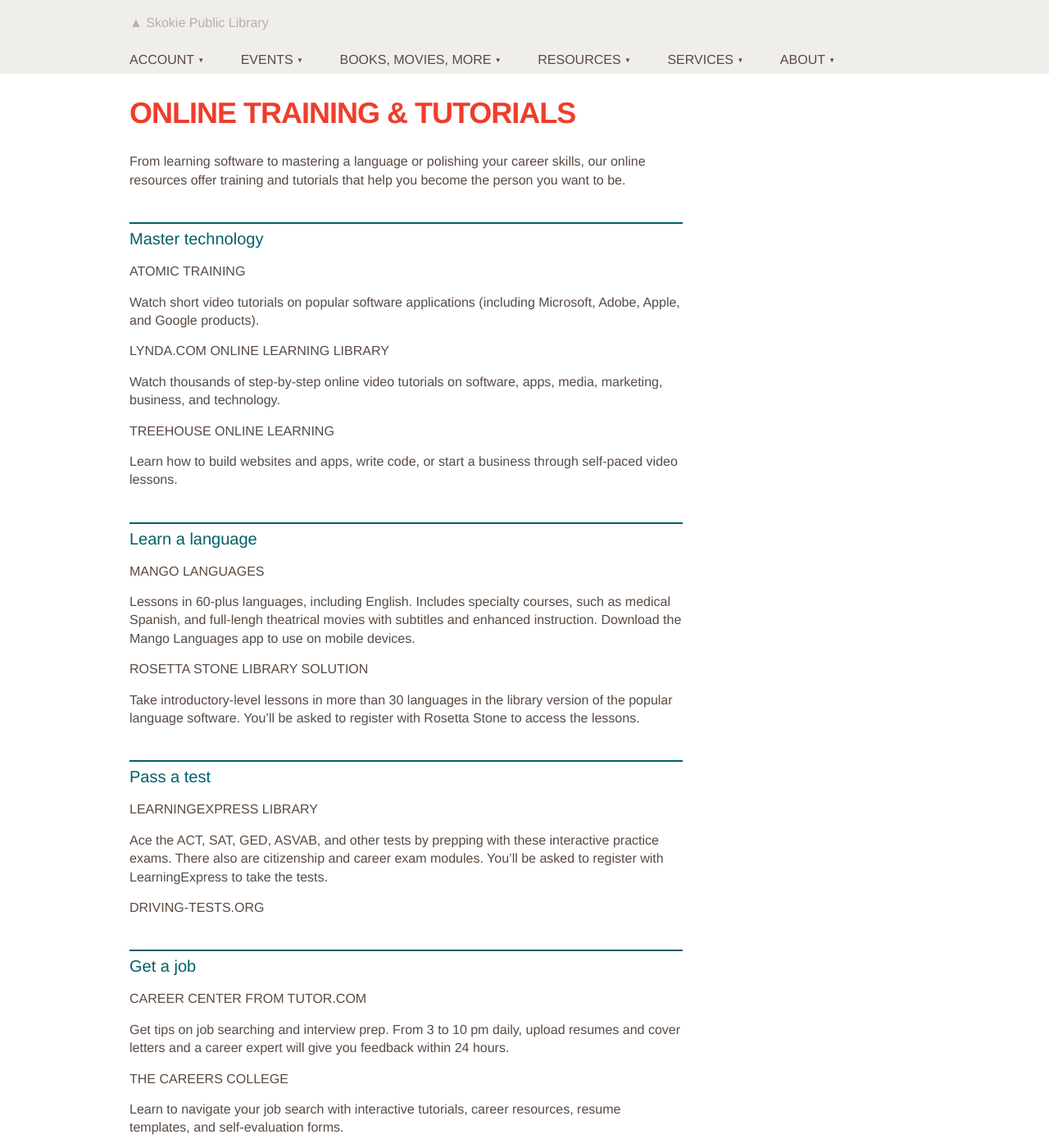
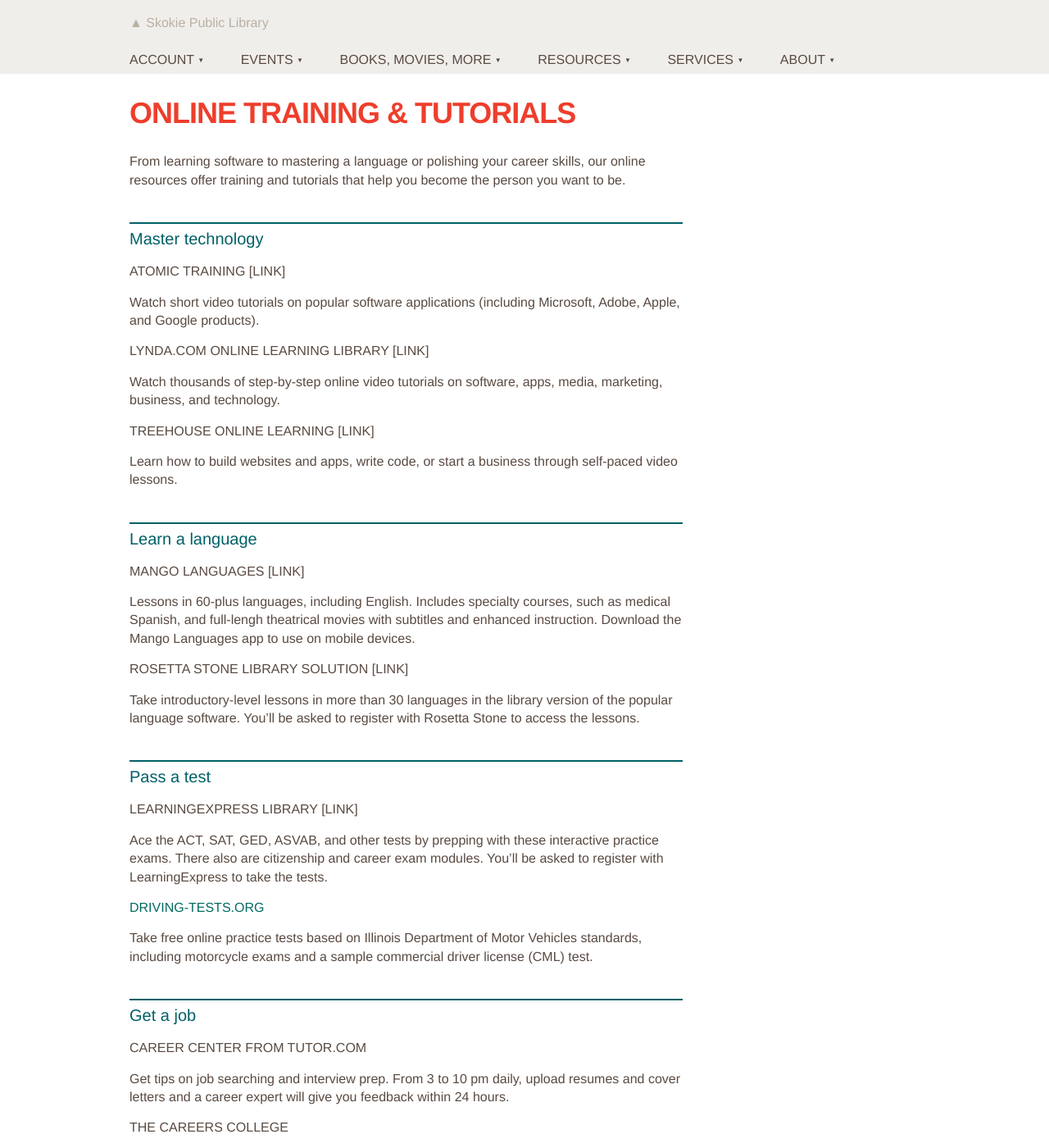
Before and after one commit to skokielibrary/spl-content, a Jekyll site: the page built from _content/bruce/resources--online-training-tutorials.markdown, in a window 1280 px wide and 1400 px high. Shown: the whole window at 82% size. Built offline with Jekyll 4.4.1, drawn with Linux system fonts in a browser that asks for light colours; some of the changed text lies outside the part shown.

Commit message:
Updated resources--online-training-tutorials.markdown

```diff
--- a/_content/bruce/resources--online-training-tutorials.markdown
+++ b/_content/bruce/resources--online-training-tutorials.markdown
@@ -8,31 +8,30 @@ From learning software to mastering a language or polishing your career skills,
 
 ##Master technology
 
-###Atomic Training
+###Atomic Training [link]
 Watch short video tutorials on popular software applications (including Microsoft, Adobe, Apple, and Google products).
 
-###Lynda.com Online Learning Library
+###Lynda.com Online Learning Library [link]
 Watch thousands of step-by-step online video tutorials on software, apps, media, marketing, business, and technology.
 
-###Treehouse Online Learning
+###Treehouse Online Learning [link]
 Learn how to build websites and apps, write code, or start a business through self-paced video lessons.
 
 ##Learn a language
 
-###Mango Languages
+###Mango Languages [link]
 Lessons in 60-plus languages, including English. Includes specialty courses, such as medical Spanish, and full-lengh theatrical movies with subtitles and enhanced instruction. Download the Mango Languages app to use on mobile devices.
 
-###Rosetta Stone Library Solution
+###Rosetta Stone Library Solution [link]
 Take introductory-level lessons in more than 30 languages in the library version of the popular language software. You'll be asked to register with Rosetta Stone to access the lessons.
 
 ##Pass a test
 
-###LearningExpress Library
+###LearningExpress Library [link]
 Ace the ACT, SAT, GED, ASVAB, and other tests by prepping with these interactive practice exams. There also are citizenship and career exam modules. You'll be asked to register with LearningExpress to take the tests.
 
-###Driving-Tests.org
-
-
+###[Driving-Tests.org](http://skokielib.driving-tests.org/illinois/)
+Take free online practice tests based on Illinois Department of Motor Vehicles standards, including motorcycle exams and a sample commercial driver license (CML) test.
 
 ##Get a job
 
```
Also changed, not shown: other parts of _content/bruce/resources--online-training-tutorials.markdown (+1 -2 lines).
